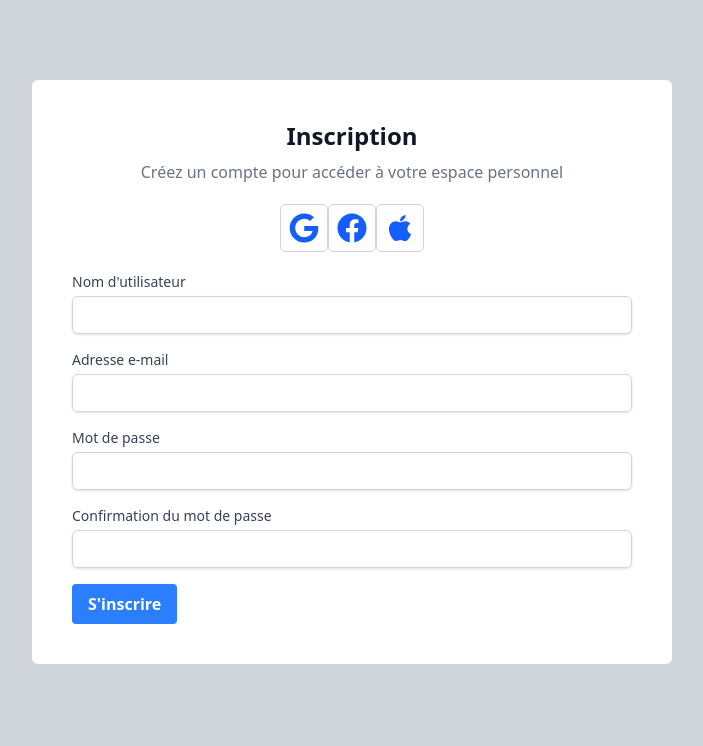
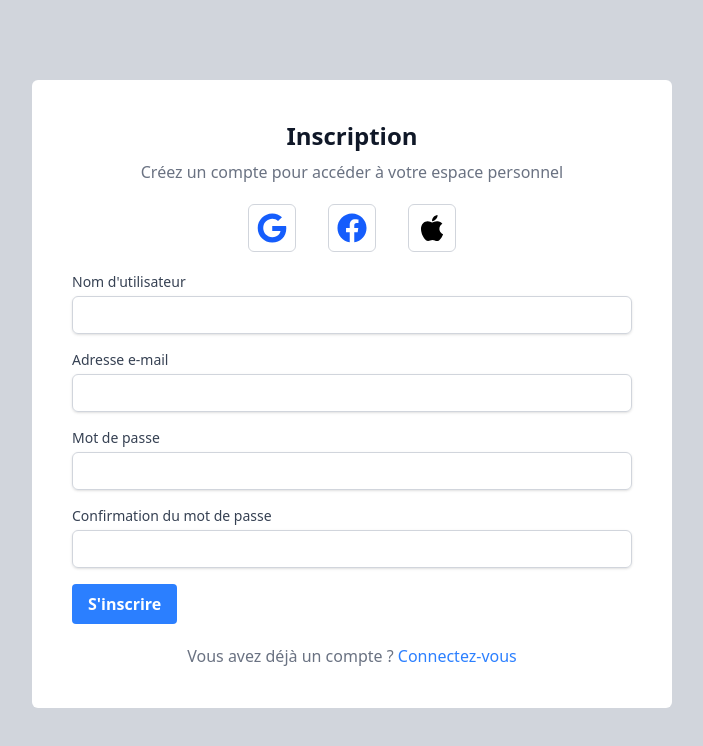
Before and after one commit to rovertnet/media-social, a React (Vite) app: page /inscription in a window 1280 px wide. Shown: the top 746 px of the page, without its empty margins (288-991 px from the left). Built offline with nearby package versions, Linux system fonts and the light colour scheme.

Commit message:
last commit

```diff
--- a/src/pages/signup/SignUp.jsx
+++ b/src/pages/signup/SignUp.jsx
@@ -2,6 +2,7 @@ import React from 'react'
 import { FaGoogle } from "react-icons/fa";
 import { FaFacebook } from "react-icons/fa";
 import { FaApple } from "react-icons/fa";
+import { Link } from 'react-router-dom';
 
 
 export default function SignUp() {
@@ -14,7 +15,7 @@ export default function SignUp() {
           Créez un compte pour accéder à votre espace personnel
         </p>
 
-        <div className="flex justify-center items-center my-5">
+        <div className="flex justify-center items-center my-5 gap-8">
           <div className="border-[1px] border-gray-300 rounded-md py-2 px-2">
             <FaGoogle className="text-3xl text-blue-600 font-bold" />
           </div>
@@ -24,7 +25,7 @@ export default function SignUp() {
           </div>
 
           <div className="border-[1px] border-gray-300 rounded-md py-2 px-2">
-            <FaApple className="text-3xl text-blue-600 font-bold" />
+            <FaApple className="text-3xl text-black font-bold" />
           </div>
         </div>
 
@@ -92,10 +93,19 @@ export default function SignUp() {
           <div className="flex items-center justify-between">
             <button
               type="submit"
-              className="bg-blue-500 hover:bg-blue-700 text-white font-bold py-2 px-4 rounded focus:outline-none focus:shadow-outline"
+              className="bg-blue-500 hover:bg-blue-700 text-white cursor-pointer font-bold py-2 px-4 rounded focus:outline-none focus:shadow-outline"
             >
               S'inscrire
             </button>
+          </div>
+
+          <div className="mt-5">
+            <p className="text-center text-gray-500">
+              Vous avez déjà un compte ?{' '}
+              <Link to="/connexion" className="text-blue-500">
+                Connectez-vous
+              </Link>
+            </p>
           </div>
         </form>
       </div>
```
